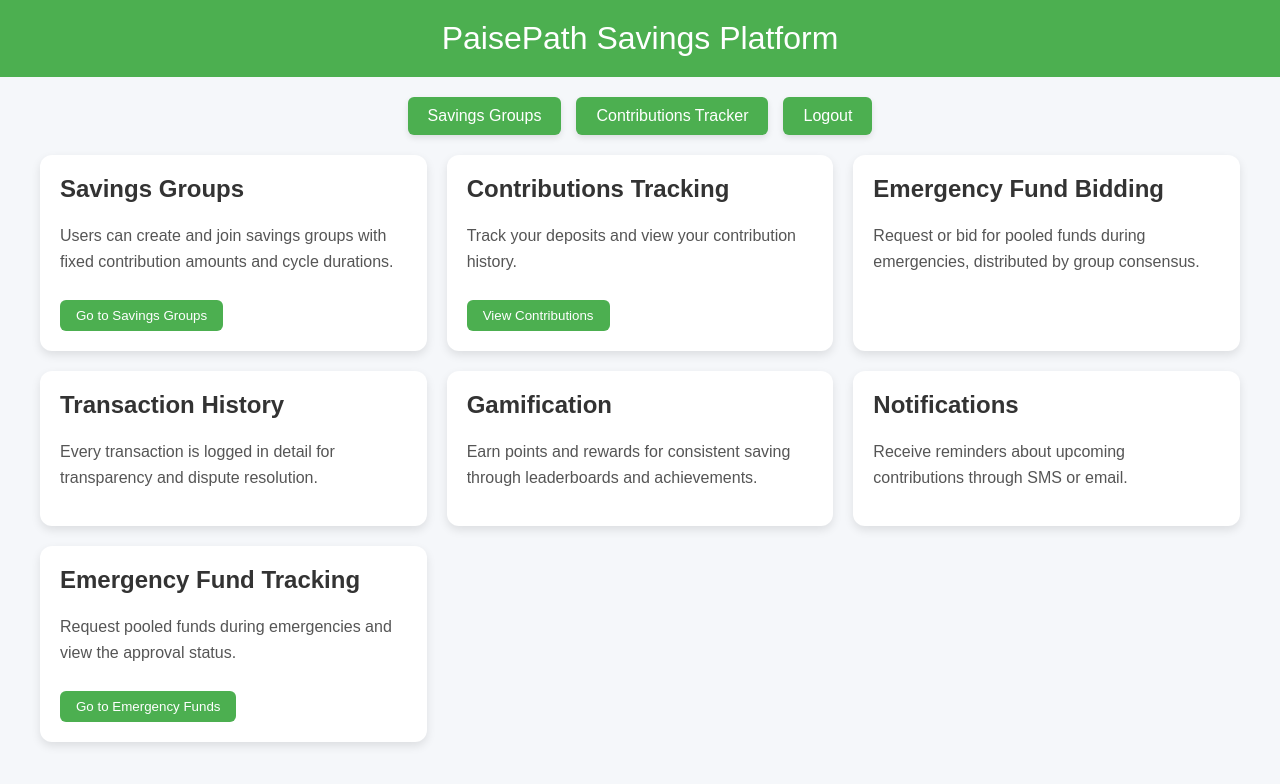
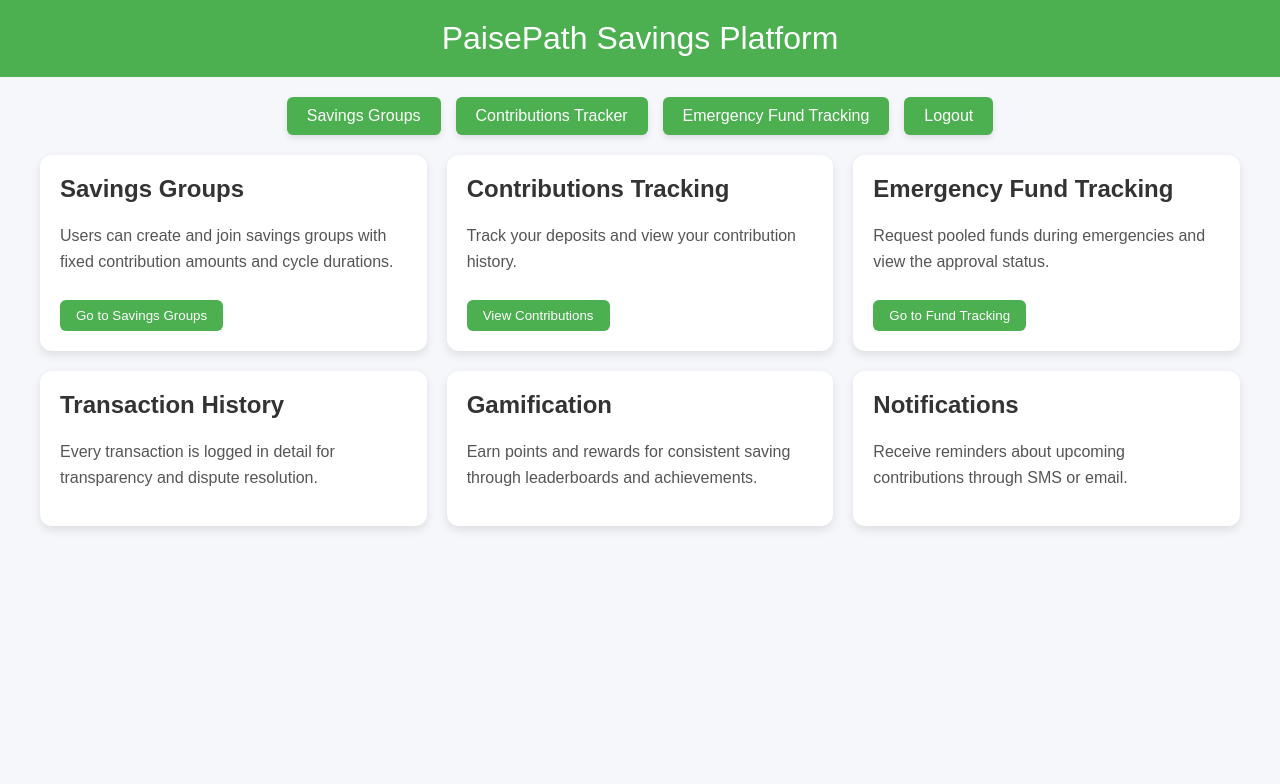
Before and after one commit to annumd/paisepath2, a plain HTML site: page features.html in a window 1280 px wide. Drawn offline with Linux system fonts and the light colour scheme.

Commit message:
Update features.html

```diff
--- a/features.html
+++ b/features.html
@@ -73,10 +73,11 @@
 
 <header>PaisePath Savings Platform</header>
 
-<!-- 🚀 Added Top Navigation Buttons -->
+<!-- Navigation Buttons -->
 <div class="top-buttons">
     <button onclick="location.href='savings.html'">Savings Groups</button>
     <button onclick="location.href='contributions.html'">Contributions Tracker</button>
+    <button onclick="location.href='emergency.html'">Emergency Fund Tracking</button>
     <button onclick="location.href='login.html'">Logout</button>
 </div>
 
@@ -95,8 +96,9 @@
         </div>
 
         <div class="feature-card">
-            <h2>Emergency Fund Bidding</h2>
-            <p>Request or bid for pooled funds during emergencies, distributed by group consensus.</p>
+            <h2>Emergency Fund Tracking</h2>
+            <p>Request pooled funds during emergencies and view the approval status.</p>
+            <button onclick="location.href='emergency.html'">Go to Fund Tracking</button>
         </div>
 
         <div class="feature-card">
@@ -113,12 +115,6 @@
             <h2>Notifications</h2>
             <p>Receive reminders about upcoming contributions through SMS or email.</p>
         </div>
-        <div class="feature-card">
-    <h2>Emergency Fund Tracking</h2>
-    <p>Request pooled funds during emergencies and view the approval status.</p>
-    <button onclick="location.href='emergency.html'">Go to Emergency Funds</button>
-</div>
-
     </div>
 </div>
 
```
